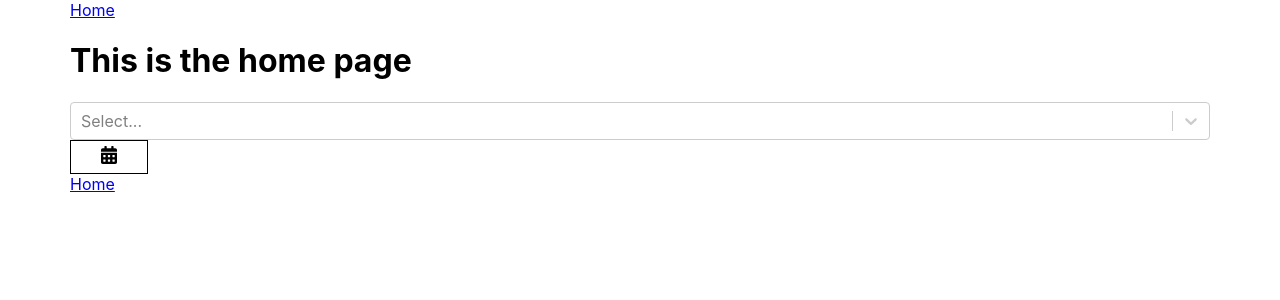
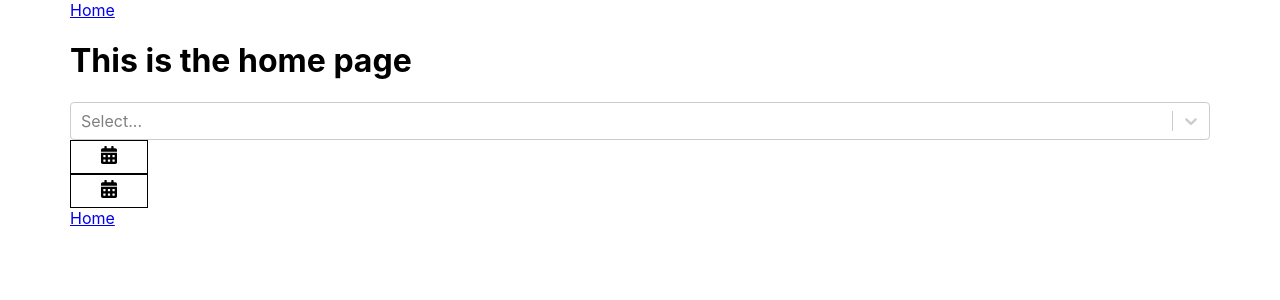
Before and after one commit to bsmith20681/flight-app-frontend, a React (Create React App) app: page / in a window 1280 px wide. Shown: the top 300 px of the page. Built offline with nearby package versions, Linux system fonts and the light colour scheme; no server answers.

Commit message:
added second selectdate component

```diff
--- a/src/pages/Home.js
+++ b/src/pages/Home.js
@@ -35,6 +35,7 @@ const Home = () => {
       <h1>This is the home page</h1>
       <SelectAirport />
       <SelectDate />
+      <SelectDate />
     </div>
   );
 };
```
